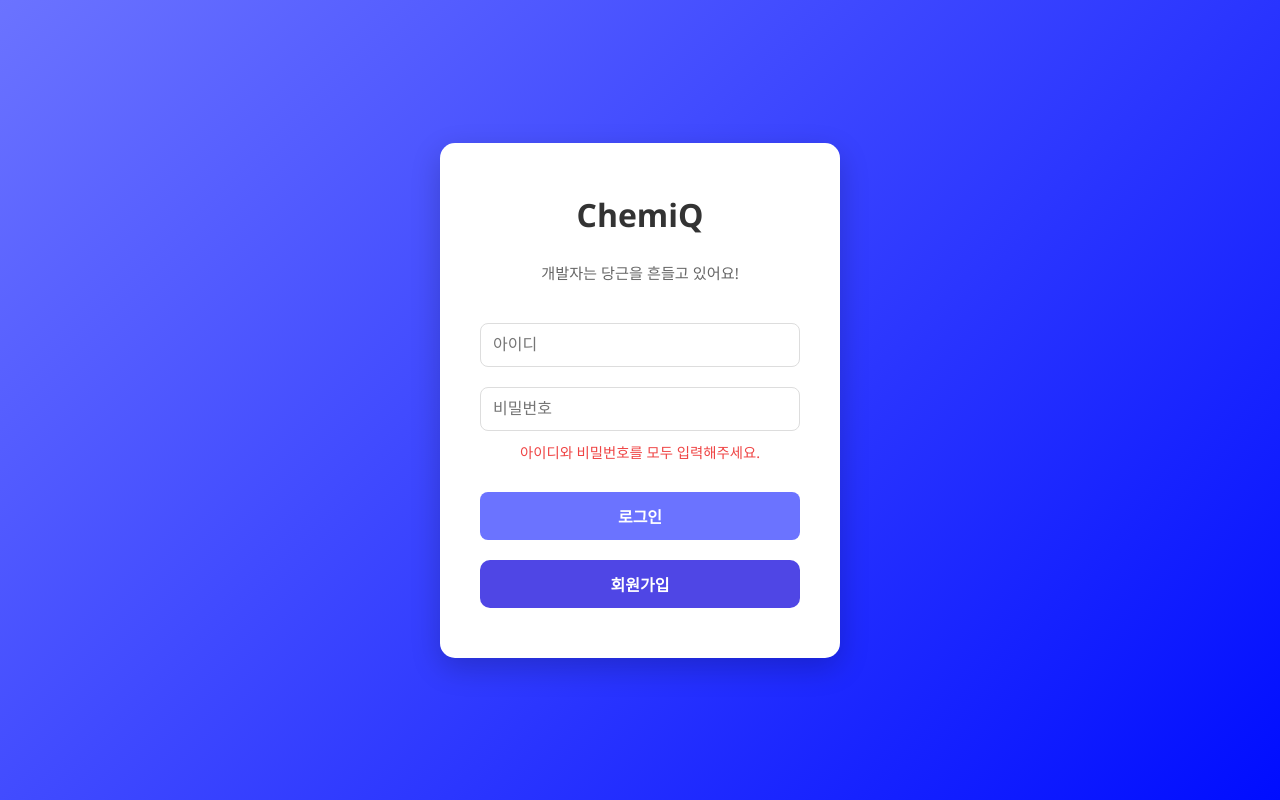
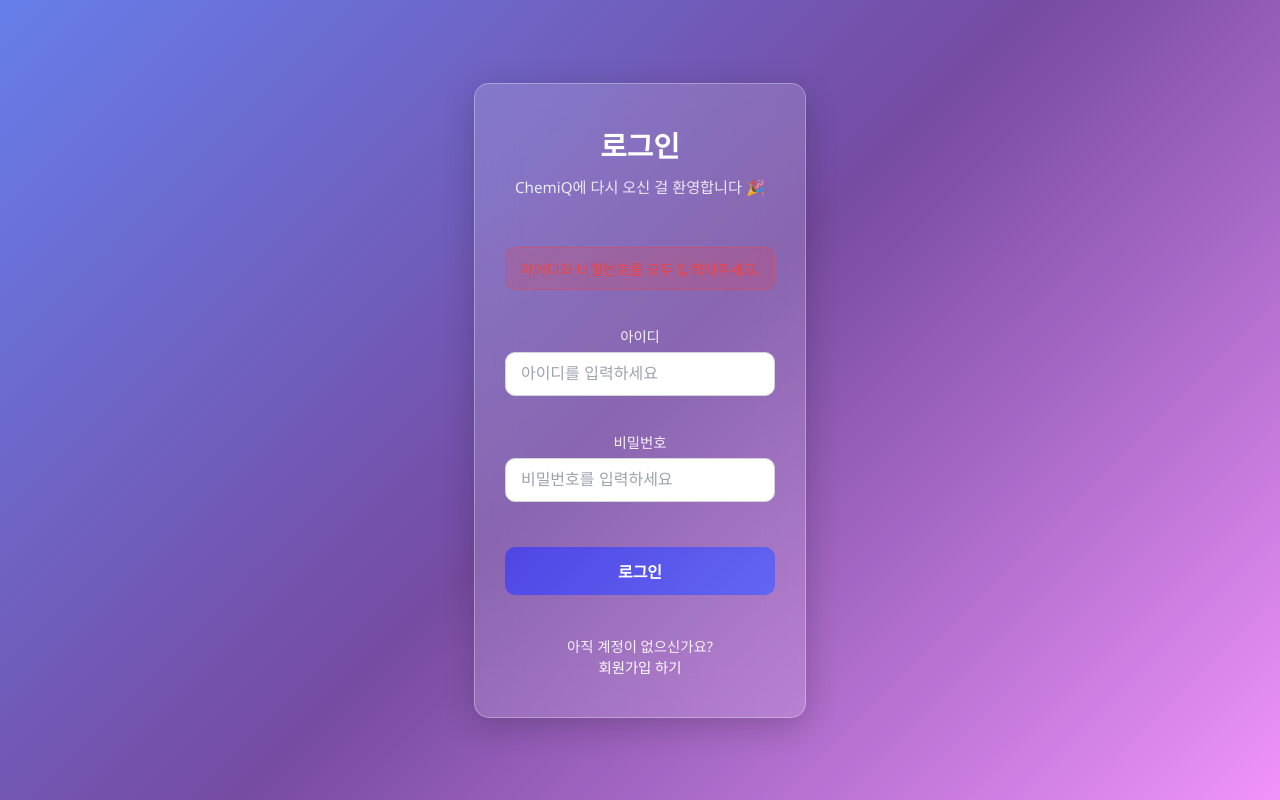
Before and after one commit to kimhh01/ChemiQ_React, a React (Create React App) app: page / in a window 1280 px wide. Both pictures are taken after a click on the button "로그인". Built offline with nearby package versions, Linux system fonts and the light colour scheme; no server answers.

Commit message:
ChemiQ 프로젝트 _ 8차
-모든 페이지에 '글래스 모피즘' 디자인 적용

```diff
--- /dev/null
+++ b/src/Login/Login.css
@@ -0,0 +1,161 @@
+/* variables.css */
+:root {
+  --primary-color: #4f46e5; /* 보라색 */
+  --secondary-color: #6366f1;
+  --background-color: #f3f4f6;
+  --input-bg: rgba(255, 255, 255, 0.15);
+  --input-border: rgba(255, 255, 255, 0.3);
+  --error-color: #ef4444;
+  --text-color: #ffffff; /* 글래스모피즘 → 흰색 텍스트가 어울림 */
+  --placeholder-color: rgba(255, 255, 255, 0.7);
+  --button-hover: #4338ca;
+}
+
+/* Login.css */
+@import '../variables.css';
+
+* {
+  box-sizing: border-box;
+  margin: 0;
+  padding: 0;
+}
+
+body {
+  font-family: 'Segoe UI', Tahoma, Geneva, Verdana, sans-serif;
+  background: linear-gradient(135deg, #667eea, #764ba2, #f093fb);
+  min-height: 100vh;
+  display: flex;
+  justify-content: center;
+  align-items: center;
+}
+
+/* 로그인 전체 레이아웃 */
+.login-page {
+  display: flex;
+  justify-content: center;
+  align-items: center;
+  min-height: 100vh;
+  padding: 20px;
+}
+
+/* 로그인 박스 (글래스모피즘 적용) */
+.login-box {
+  background: rgba(255, 255, 255, 0.15);
+  backdrop-filter: blur(20px);
+  -webkit-backdrop-filter: blur(20px);
+  padding: 40px 30px;
+  border-radius: 15px;
+  border: 1px solid rgba(255, 255, 255, 0.3);
+  box-shadow: 0 8px 32px rgba(0, 0, 0, 0.2);
+  width: 100%;
+  max-width: 400px;
+  color: var(--text-color);
+}
+
+/* 헤더 */
+.login-header {
+  text-align: center;
+  margin-bottom: 30px;
+}
+
+.login-header h2 {
+  font-size: 1.8rem;
+  font-weight: 700;
+  color: #ffffff;
+  margin-bottom: 10px;
+}
+
+.login-header p {
+  color: rgba(255, 255, 255, 0.85);
+  font-size: 0.95rem;
+}
+
+/* 에러 메시지 */
+.error-message {
+  background: rgba(239, 68, 68, 0.2);
+  color: var(--error-color);
+  padding: 10px 14px;
+  border-radius: 10px;
+  font-size: 0.9rem;
+  margin-bottom: 15px;
+  border: 1px solid rgba(239, 68, 68, 0.4);
+}
+
+/* 입력 필드 */
+.input-group {
+  margin-bottom: 15px;
+}
+
+.input-group label {
+  display: block;
+  margin-bottom: 6px;
+  font-size: 0.9rem;
+  color: rgba(255, 255, 255, 0.9);
+  font-weight: 500;
+}
+
+.login-input {
+  width: 100%;
+  padding: 12px 15px;
+  border-radius: 10px;
+  border: 1px solid var(--input-border);
+  background: var(--input-bg);
+  font-size: 1rem;
+  color: #ffffff;
+  transition: border 0.2s, background 0.2s;
+}
+
+.login-input:focus {
+  outline: none;
+  border-color: var(--secondary-color);
+  box-shadow: 0 0 0 2px rgba(99, 102, 241, 0.3);
+  background: rgba(255, 255, 255, 0.25);
+}
+
+.login-input::placeholder {
+  color: var(--placeholder-color);
+}
+
+/* 버튼 */
+.login-btn {
+  width: 100%;
+  padding: 12px;
+  background: linear-gradient(135deg, var(--primary-color), var(--secondary-color));
+  border: none;
+  border-radius: 10px;
+  color: white;
+  font-size: 1rem;
+  font-weight: 600;
+  cursor: pointer;
+  transition: transform 0.2s, box-shadow 0.3s;
+  margin-top: 10px;
+}
+
+.login-btn:hover {
+  background-color: var(--button-hover);
+  transform: translateY(-2px);
+  box-shadow: 0 8px 20px rgba(79, 70, 229, 0.4);
+}
+
+.login-btn:disabled {
+  opacity: 0.7;
+  cursor: not-allowed;
+}
+
+/* 회원가입 안내 */
+.signup-section {
+  text-align: center;
+  margin-top: 20px;
+  font-size: 0.9rem;
+  color: rgba(255, 255, 255, 0.9);
+}
+
+.signup-section a {
+  color: #ffffff;
+  text-decoration: none;
+  font-weight: 500;
+}
+
+.signup-section a:hover {
+  text-decoration: underline;
+}
--- a/src/Login/Login.js
+++ b/src/Login/Login.js
@@ -1,6 +1,6 @@
 import React, { useState } from "react";
 import { useNavigate } from "react-router-dom";
-import "../App.css";
+import "./Login.css";
 
 function Login() {
   const navigate = useNavigate();
@@ -12,6 +12,7 @@ function Login() {
   });
 
   const [error, setError] = useState(""); // 로그인 실패 메시지
+  const [loading] = useState(false);
 
   // 입력값 변경 핸들러
   const handleChange = (e) => {
@@ -67,37 +68,60 @@ function Login() {
   };
 
   return (
-    <div className="login-container">
+    <div className="login-page">
       <div className="login-box">
-        <h1 className="title">ChemiQ</h1>
-        <p className="subtitle">개발자는 당근을 흔들고 있어요!</p>
+        {/* 헤더 */}
+        <div className="login-header">
+          <h2>로그인</h2>
+          <p>ChemiQ에 다시 오신 걸 환영합니다 🎉</p>
+        </div>
 
+        {/* 에러 메시지 */}
+        {error && <div className="error-message">{error}</div>}
+
+        {/* 입력폼 */}
+        <div className="input-group">
+          <label htmlFor="memberId">아이디</label>
           <input
             type="text"
+            id="memberId"
             name="memberId"
-          placeholder="아이디"
-          className="input-field"
+            className="login-input"
+            placeholder="아이디를 입력하세요"
             value={formData.memberId}
             onChange={handleChange}
+            disabled={loading}
           />
+        </div>
+
+        <div className="input-group">
+          <label htmlFor="password">비밀번호</label>
           <input
             type="password"
+            id="password"
             name="password"
-          placeholder="비밀번호"
-          className="input-field"
+            className="login-input"
+            placeholder="비밀번호를 입력하세요"
             value={formData.password}
             onChange={handleChange}
+            disabled={loading}
           />
+        </div>
 
-        {error && <p className="error-text">{error}</p>}
-
-        <button className="btn login-btn" onClick={handleLogin}>
-          로그인
+        {/* 로그인 버튼 */}
+        <button
+          className="login-btn"
+          onClick={handleLogin}
+          disabled={loading}
+        >
+          {loading ? "로그인 중..." : "로그인"}
         </button>
 
-        <button className="btn signup-btn" onClick={handleSignup}>
-          회원가입
-        </button>
+        {/* 회원가입 안내 */}
+        <div className="signup-section">
+          <p>아직 계정이 없으신가요?</p>
+          <a href="/signup">회원가입 하기</a>
+        </div>
       </div>
     </div>
   );
--- a/src/Page/MyPage.js
+++ b/src/Page/MyPage.js
@@ -19,14 +19,23 @@ function MyPage() {
 
     return (
         <div className="my-page">
-        <h3>마이페이지</h3>
-        <MyInfo/>
-        <button onClick={() => setShowUpload(true)}>프로필 사진 수정</button>
-        <button onClick={goToPasswordChange}> 비밀번호 변경 </button>
-        <button onClick={goToNicknameChange}> 닉네임 변경</button>
+  <div className="my-page-box">
+    <h3>마이페이지</h3>
+    <MyInfo className="my-info" />
+    <button onClick={() => setShowUpload(true)}>프로필 사진 수정</button>
+    <button onClick={goToPasswordChange}>비밀번호 변경</button>
+    <button onClick={goToNicknameChange}>닉네임 변경</button>
+  </div>
 
-        {showUpload && <ProfileImageUpload onClose={() => setShowUpload(false)} />}
-        </div>
+  {showUpload && (
+    <div className="profile-upload-modal">
+      <div className="profile-upload-content">
+        <ProfileImageUpload onClose={() => setShowUpload(false)} />
+      </div>
+    </div>
+  )}
+</div>
+
     )
 }
 export default MyPage;
```
Also changed, not shown: src/Page/MyPage.css (added, +99 -0 lines). Lines whose indentation alone changed are shown as unchanged.
